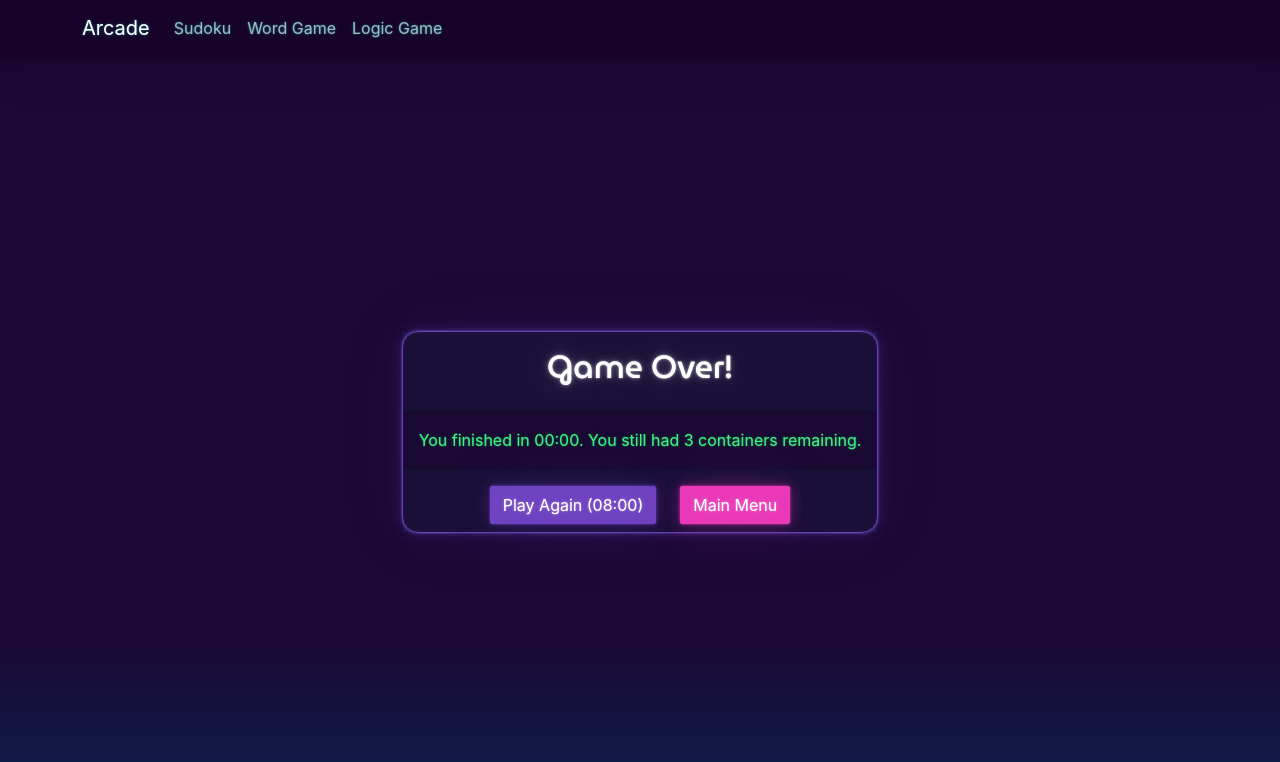
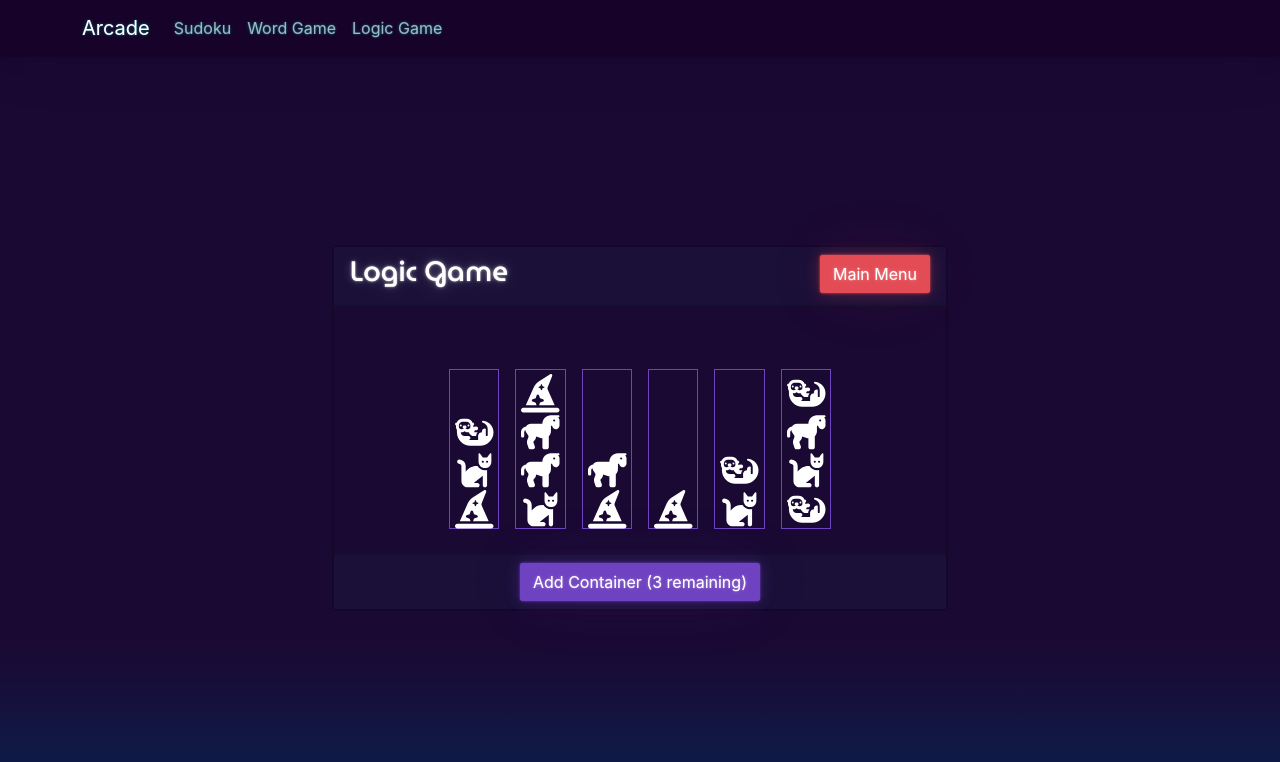
Before and after one commit to aconyteds/aconyte-arcade, a Next.js app: page /games/logicGame in a window 1280 px wide. Both pictures are taken after a click on the button "Easy". Shown: the top 762 px of the page. Built offline with nearby package versions, Linux system fonts and the light colour scheme.

Commit message:
Fixing a routing issue I found when deployed

```diff
--- a/common/components/LogicGame/Game.tsx
+++ b/common/components/LogicGame/Game.tsx
@@ -6,14 +6,20 @@ import { ScoreScreen } from "./ScoreScreen";
 
 // This is the main game component, it will house the logic for the game
 const Game: React.FC = () => {
-  const { newGame, gameOver, containers, containersRemaining, addContainer } =
-    useLogicGameContext();
+  const {
+    newGame,
+    gameOver,
+    inGame,
+    containers,
+    containersRemaining,
+    addContainer,
+  } = useLogicGameContext();
 
   const maxContainers = containersRemaining === 0;
 
   useEffect(() => {
     newGame();
-  }, []);
+  }, [inGame]);
 
   const buttonVariant = useMemo(() => {
     if (maxContainers) {
--- a/common/components/LogicGame/context.tsx
+++ b/common/components/LogicGame/context.tsx
@@ -164,6 +164,9 @@ export const LogicGameContextProvider: React.FC<{ children: ReactNode }> = ({
   );
 
   useEffect(() => {
+    if (containers.length === 0) {
+      return;
+    }
     // If all containers holding items are full, and they are all the same, you win
     if (
       containers.every((container) => {
```
